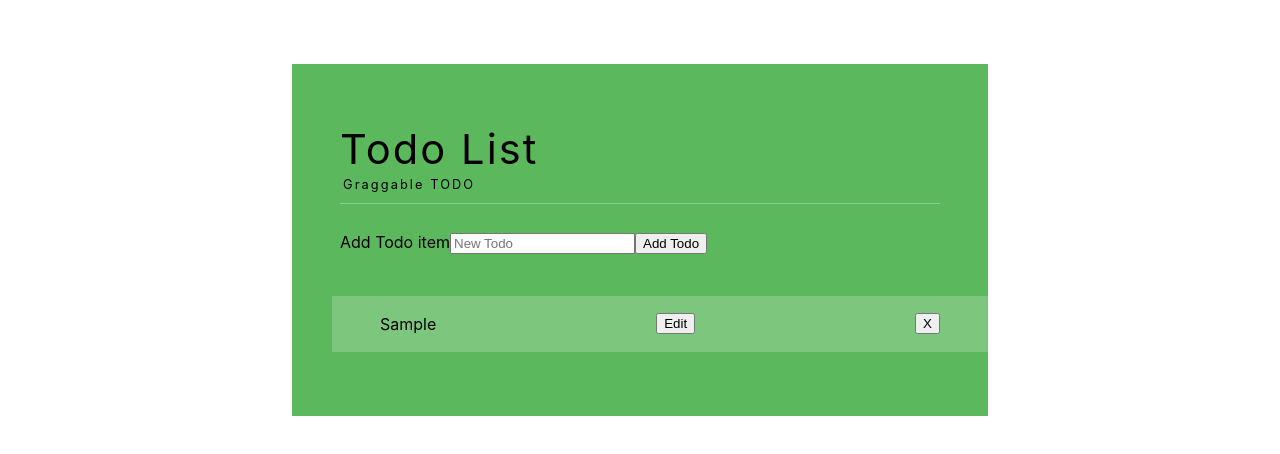
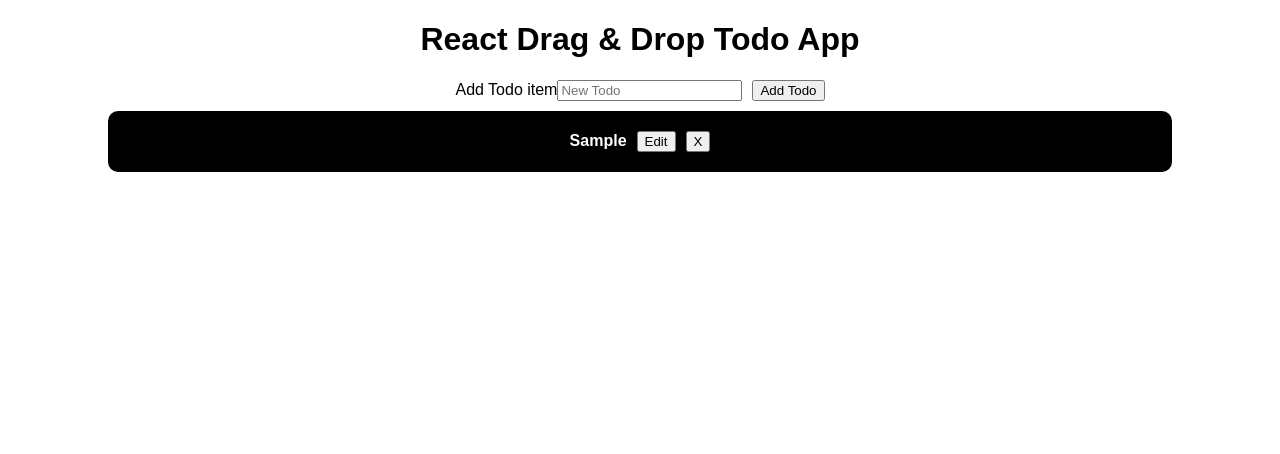
Before and after one commit to socishe/react-todo-list, a React (Create React App) app: page / in a window 1280 px wide. Both pictures are taken after typing "Sample" into the empty fields and a click on the button "Add Todo". Shown: the top 454 px of the page. Built offline with nearby package versions, Linux system fonts and the light colour scheme.

Commit message:
Adding drag and drop functionality

```diff
--- a/src/App.css
+++ b/src/App.css
@@ -14,7 +14,7 @@
 }
 
 .App-header {
-  background-color: #282c34;
+  background-color: #213152;
   min-height: 100vh;
   display: flex;
   flex-direction: column;
--- a/src/App.js
+++ b/src/App.js
@@ -1,12 +1,11 @@
 import React, { Component } from "react";
-import TodoList from "./components/TodoList";
 import "./App.css";
-
+import MyApp  from './components/App'
 class App extends Component {
   render() {
     return (
       <div>
-        <TodoList />
+        <MyApp />
       </div>
     );
   }
--- /dev/null
+++ b/src/components/App.js
@@ -0,0 +1,75 @@
+import React from "react";
+import NewTodoForm from "./NewTodoForm";
+
+
+import List from "./List";
+
+class App extends React.Component {
+  state = {
+    items: []
+  };
+
+
+  insertItem = (id, idToInsert, after) => {
+    if (id !== idToInsert) {
+      let removed = null;
+      let removedId = null;
+
+      let newArr = this.state.items.reduce((arr, i) => {
+        if (i.id.toString() === idToInsert) {
+          removed = i;
+          return arr;
+        }
+        if (i.id.toString() === id) {
+          if (after) {
+            arr.push(i);
+            arr.push(null);
+            removedId = arr.length - 1;
+          } else {
+            arr.push(null);
+            removedId = arr.length - 1;
+            arr.push(i);
+          }
+        } else {
+          arr.push(i);
+        }
+        return arr;
+      }, []);
+
+      newArr[removedId] = removed;
+
+      this.setState({
+        items: newArr
+      });
+    }
+  };
+  create =(newTodo)=>{
+    this.setState({
+        items: [...this.state.items, newTodo]
+    })
+}
+ remove =(id)=>{
+   console.log(id);
+  this.setState({
+     items:this.state.items.filter(todo => todo.id !==id)
+  })
+}
+
+  render() {
+    return (
+      <div className="App">
+        <h1> React Drag & Drop Todo App </h1>
+        <NewTodoForm createTodo ={this.create} />
+        {console.log(this.state.items.id)}
+        <List
+        insertItem={this.insertItem}
+
+        removeTodo={this.remove}
+        items={this.state.items}
+        />
+      </div>
+    );
+  }
+}
+
+export default App;
--- /dev/null
+++ b/src/components/List.js
@@ -0,0 +1,63 @@
+import React from "react";
+
+const List = ({ items, ...props }) => {
+  var dragging = null;
+    const handleRemove=()=> {
+        props.removeTodo(items.id);
+      }
+
+  return (
+
+    <div
+      onDragOver={event => {
+        event.preventDefault();
+        var bounding = event.target.getBoundingClientRect();
+        var offsetX = bounding.x + bounding.width / 2;
+        if (event.clientX - offsetX > 0) {
+          event.target.style["border-right"] = "solid 4px red";
+          event.target.style["border-left"] = "";
+        } else {
+          event.target.style["border-left"] = "solid 4px red";
+          event.target.style["border-right"] = "";
+        }
+      }}
+      onDragLeave={event => {
+        event.target.style["border-right"] = "";
+        event.target.style["border-left"] = "";
+      }}
+      onDragStart={event => {
+        dragging = event.target;
+        console.log(event.target);
+        event.dataTransfer.setData("text/html", dragging);
+      }}
+      onDrop={event => {
+        event.preventDefault();
+
+        if (event.target.style["border-right"] !== "") {
+          event.target.style["border-right"] = "";
+          props.insertItem(event.target.id, dragging.id, true);
+        } else {
+          event.target.style["border-left"] = "";
+          props.insertItem(event.target.id, dragging.id, false);
+        }
+      }}
+
+      className="list"
+    >
+
+      {items.map(item => (
+        <div draggable
+         id={item.id}
+         key={item.id}
+         name={item.name}
+          className="item">
+          {item.name}
+          <button> Edit</button>
+          <button onClick={()=>handleRemove(items.id)}>X</button>
+        </div>
+      ))}
+    </div>
+  );
+};
+
+export default List;
--- a/src/components/NewTodoForm.js
+++ b/src/components/NewTodoForm.js
@@ -2,7 +2,7 @@ import React, { Component } from "react";
 import "./NewTodoForm.css";
 
 class NewTodoForm extends Component {
-  state = { task: "" };
+  state = { name: "" };
   handleChange=(e)=> {
     this.setState({
       [e.target.name]: e.target.value
@@ -10,19 +10,19 @@ class NewTodoForm extends Component {
   }
   handleSubmit=(e)=> {
     e.preventDefault();
-    this.props.createTodo({ ...this.state, id:this.state.task, completed: false });
-    this.setState({ task: "" });
+    this.props.createTodo({ ...this.state, id:this.state.name, completed: false });
+    this.setState({ name: "" });
   }
   render() {
     return (
       <form onSubmit={this.handleSubmit}>
-        <label htmlFor='task'>Add Todo item</label>
+        <label htmlFor='name'>Add Todo item</label>
         <input
           type='text'
           placeholder='New Todo'
-          id='task'
-          name='task'
-          value={this.state.task}
+          id='name'
+          name='name'
+          value={this.state.name}
           onChange={this.handleChange}
         />
         <button>Add Todo</button>
--- a/src/components/TodoList.css
+++ /dev/null
@@ -1,24 +0,0 @@
-.TodoList {
-  margin: 4rem auto;
-  padding: 2rem 3rem 3rem;
-  background: #5cb85c;
-  max-width: 600px;
-}
-.TodoList ul {
-  margin-top: 2.6rem;
-  list-style: none;
-}
-
-.TodoList h1 {
-  font-weight: normal;
-  font-size: 2.6rem;
-  letter-spacing: 0.05em;
-  border-bottom: 1px solid rgba(255, 255, 255, 0.3);
-}
-.TodoList h1 span {
-  display: block;
-  font-size: 0.8rem;
-  margin-bottom: 0.7rem;
-  margin-left: 3px;
-  margin-top: 0.2rem;
-}
--- a/src/components/TodoList.js
+++ /dev/null
@@ -1,49 +0,0 @@
-import React, { Component } from 'react'
-import NewTodoForm from './NewTodoForm';
-import Todo from './Todo';
-import './TodoList.css'
-class TodoList extends Component {
-    state ={
-        todos: []
-    }
-    create =(newTodo)=>{
-        this.setState({
-            todos: [...this.state.todos, newTodo]
-        })
-    }
-    remove =(id)=>{
-        this.setState({
-           todos:this.state.todos.filter(todo => todo.id !==id)
-        })
-    }
-    update=(id, updatedTask)=> {
-        const updatedTodos = this.state.todos.map(todo => {
-          if (todo.id === id) {
-            return { ...todo, task: updatedTask };
-          }
-          return todo;
-        });
-        this.setState({ todos: updatedTodos });
-      }
-    render() {
-        const todos = this.state.todos.map(todo=>{
-            return <Todo
-            removeTodo={this.remove}
-             id={todo.id}
-              key={todo.id}
-              task={todo.task}
-              updateTodo={this.update} />
-        })
-        return (
-            <div className="TodoList">
-                <h1>Todo List <span>Graggable TODO</span></h1>
-                <NewTodoForm createTodo ={this.create}/>
-                <ul>
-                    {todos}
-                </ul>
-            </div>
-        )
-    }
-}
-
-export default TodoList
--- /dev/null
+++ b/src/components/styles.css
@@ -0,0 +1,24 @@
+.App {
+    font-family: sans-serif;
+    text-align: center;
+  }
+
+  .item {
+    max-width: 80%;
+    margin: 10px auto;
+    padding: 20px;
+    border-radius: 10px;
+    font-weight: bold;
+    background-color: black;
+    color: white;
+  }
+  button{
+    margin-left: 10px ;
+  }
+  .item:hover {
+    background-color: darkslategrey;
+  }
+
+  .item:active {
+    background-color: lightslategray;
+  }
--- a/src/index.js
+++ b/src/index.js
@@ -1,6 +1,7 @@
 import React from 'react';
 import ReactDOM from 'react-dom';
 import './index.css';
+import "./components/styles.css";
 import App from './App';
 import reportWebVitals from './reportWebVitals';
 
```
